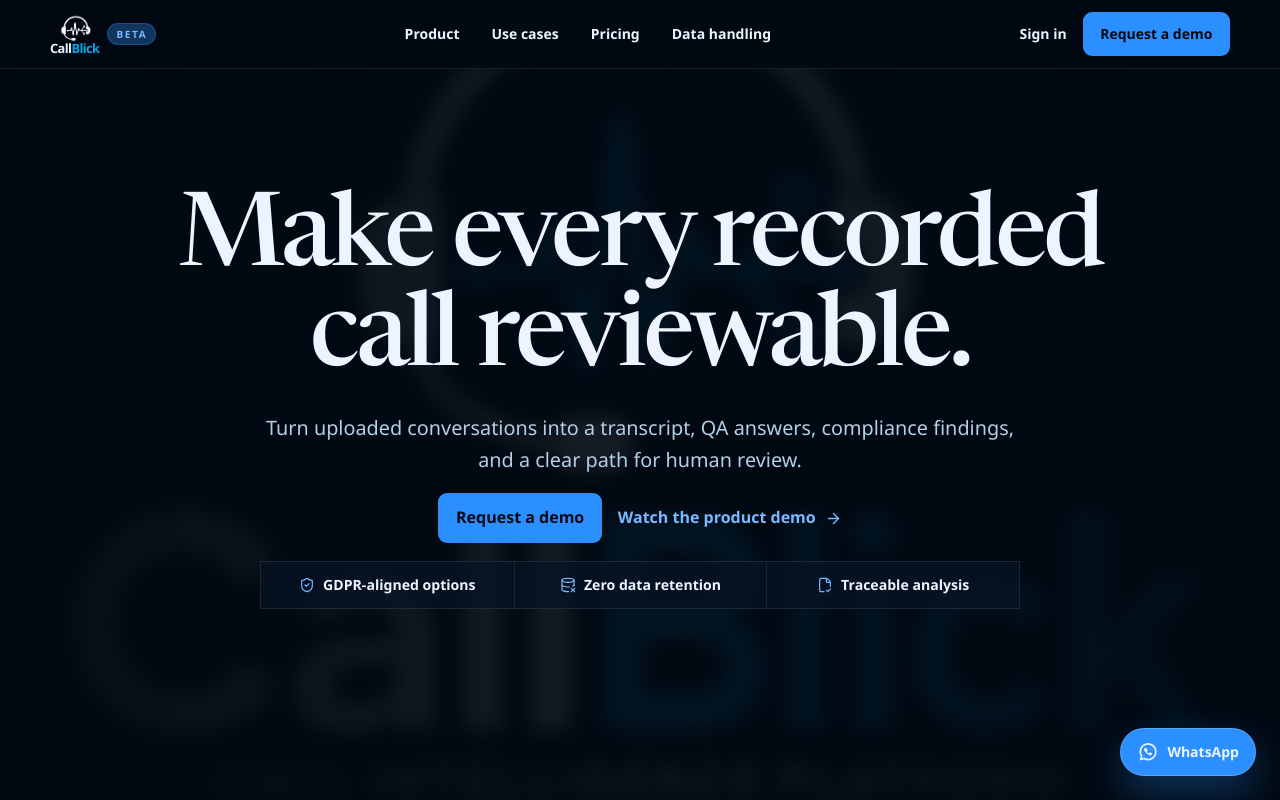
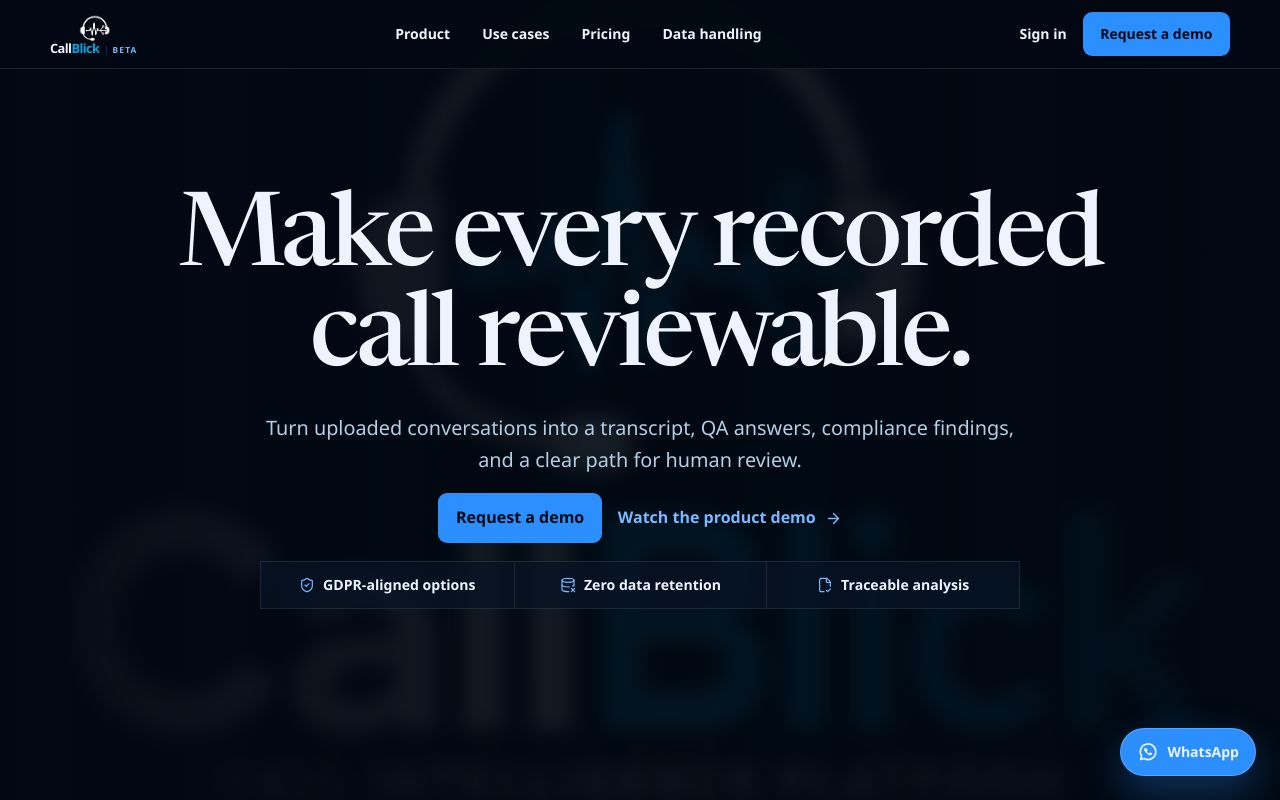
Before and after one commit to twilight-Studio/call-blick-site, a Next.js app in the folder WebSite/callblick-web/: page / in a window 1280 px wide. Shown: the top 800 px of the page. Built offline with nearby package versions, Linux system fonts and the light colour scheme.

Commit message:
Integrate beta label into brand lockup

```diff
--- a/WebSite/callblick-web/src/app/globals.css
+++ b/WebSite/callblick-web/src/app/globals.css
@@ -67,10 +67,13 @@ body::-webkit-scrollbar-thumb { background: #33516f; border: 3px solid var(--pap
 .site-header[data-compact="true"] .site-nav { height: 56px; }
 .site-brand { flex-shrink: 0; text-decoration: none; }
 .site-logo { height: 32px; transition: height 420ms cubic-bezier(0.22, 1, 0.36, 1), opacity 240ms ease; }
-.site-wordmark { margin-top: -0.15rem; color: var(--ink); font-size: 0.8rem; font-weight: 800; letter-spacing: -0.045em; line-height: 1; transition: font-size 420ms cubic-bezier(0.22, 1, 0.36, 1); }
+.site-brand-line { display: inline-flex; align-items: baseline; margin-top: -0.15rem; line-height: 1; }
+.site-wordmark { color: var(--ink); font-size: 0.8rem; font-weight: 800; letter-spacing: -0.045em; line-height: 1; transition: font-size 420ms cubic-bezier(0.22, 1, 0.36, 1); }
 .site-wordmark span { color: #08a5e5; }
+.site-beta { margin-left: 0.38rem; border-left: 1px solid var(--rule-strong); padding-left: 0.38rem; color: var(--blue-dark); font-size: 0.52rem; font-weight: 800; letter-spacing: 0.14em; line-height: 1; text-transform: uppercase; transition: font-size 420ms cubic-bezier(0.22, 1, 0.36, 1); }
 .site-header[data-compact="true"] .site-logo { height: 27px; }
 .site-header[data-compact="true"] .site-wordmark { font-size: 0.72rem; }
+.site-header[data-compact="true"] .site-beta { font-size: 0.46rem; }
 .hero-background-logo { opacity: 0.16; filter: blur(9px); }
 .hero-section, .hero-shell { min-height: 100vh; min-height: 100svh; }
 .hero-shell { padding-block: clamp(5rem, 11vh, 9rem); }
--- a/WebSite/callblick-web/src/components/Navbar.tsx
+++ b/WebSite/callblick-web/src/components/Navbar.tsx
@@ -45,13 +45,13 @@ export default function Navbar() {
 
   return <header className="site-header fixed inset-x-0 top-0 z-50 border-b border-[var(--rule)] bg-[rgba(2,9,18,0.94)] backdrop-blur-md" data-hidden={hidden && !open} data-compact={compact}>
     <nav className="site-nav page-shell flex items-center justify-between" aria-label="Primary navigation">
-      <div className="flex h-full items-center gap-2">
-        <Link href="/" className="site-brand inline-flex h-full flex-col items-center justify-center" onClick={() => setOpen(false)} aria-label="CallBlick home">
-          <Image src="/CallBlick-Logo.png" alt="" width={52} height={46} className="site-logo w-auto object-contain" priority />
-          <span className="site-wordmark" aria-hidden="true">Call<span>Blick</span></span>
-        </Link>
-        <span className="rounded-full border border-[var(--rule-strong)] bg-[var(--blue-soft)] px-2 py-0.5 text-[0.625rem] font-extrabold tracking-[0.16em] text-[var(--blue-dark)]" aria-label="Beta version">BETA</span>
-      </div>
+      <Link href="/" className="site-brand inline-flex h-full flex-col items-center justify-center" onClick={() => setOpen(false)} aria-label="CallBlick beta home">
+        <Image src="/CallBlick-Logo.png" alt="" width={52} height={46} className="site-logo w-auto object-contain" priority />
+        <span className="site-brand-line" aria-hidden="true">
+          <span className="site-wordmark">Call<span>Blick</span></span>
+          <span className="site-beta">Beta</span>
+        </span>
+      </Link>
       <div className="hidden items-center gap-1 md:flex">{navLinks.map((link) => <Link key={link.href} href={link.href} className="min-h-11 px-3.5 inline-flex items-center text-sm font-semibold text-[var(--ink-soft)] hover:text-[var(--ink)]">{link.label}</Link>)}</div>
       <div className="hidden items-center gap-4 md:flex"><Link href="https://app.callblick.com/sign-in" className="text-sm font-semibold hover:underline">Sign in</Link><Link href="/contact" className="button-primary text-sm">Request a demo</Link></div>
       <button type="button" className="min-h-11 min-w-11 inline-flex items-center justify-center md:hidden" onClick={() => setOpen((value) => !value)} aria-expanded={open} aria-controls="mobile-navigation" aria-label={open ? "Close navigation" : "Open navigation"}>{open ? <X size={22} /> : <Menu size={22} />}</button>
```
